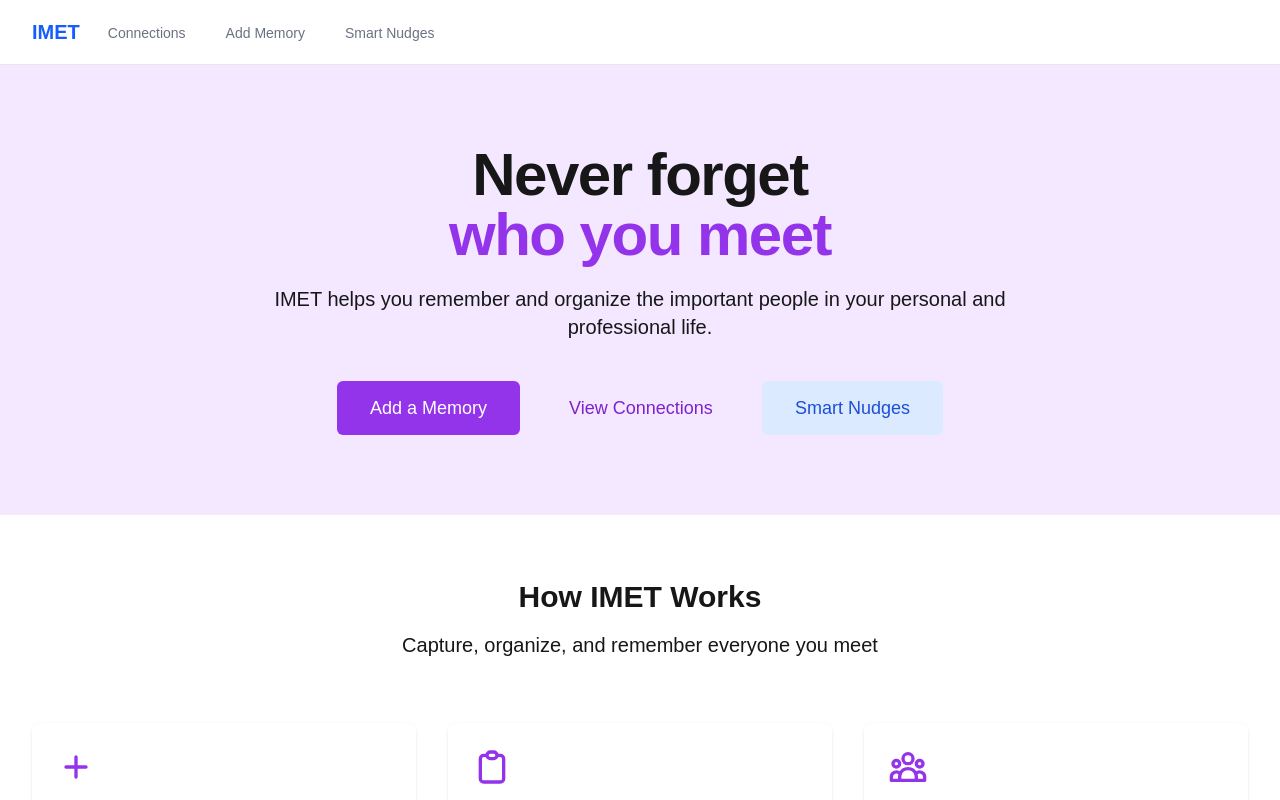
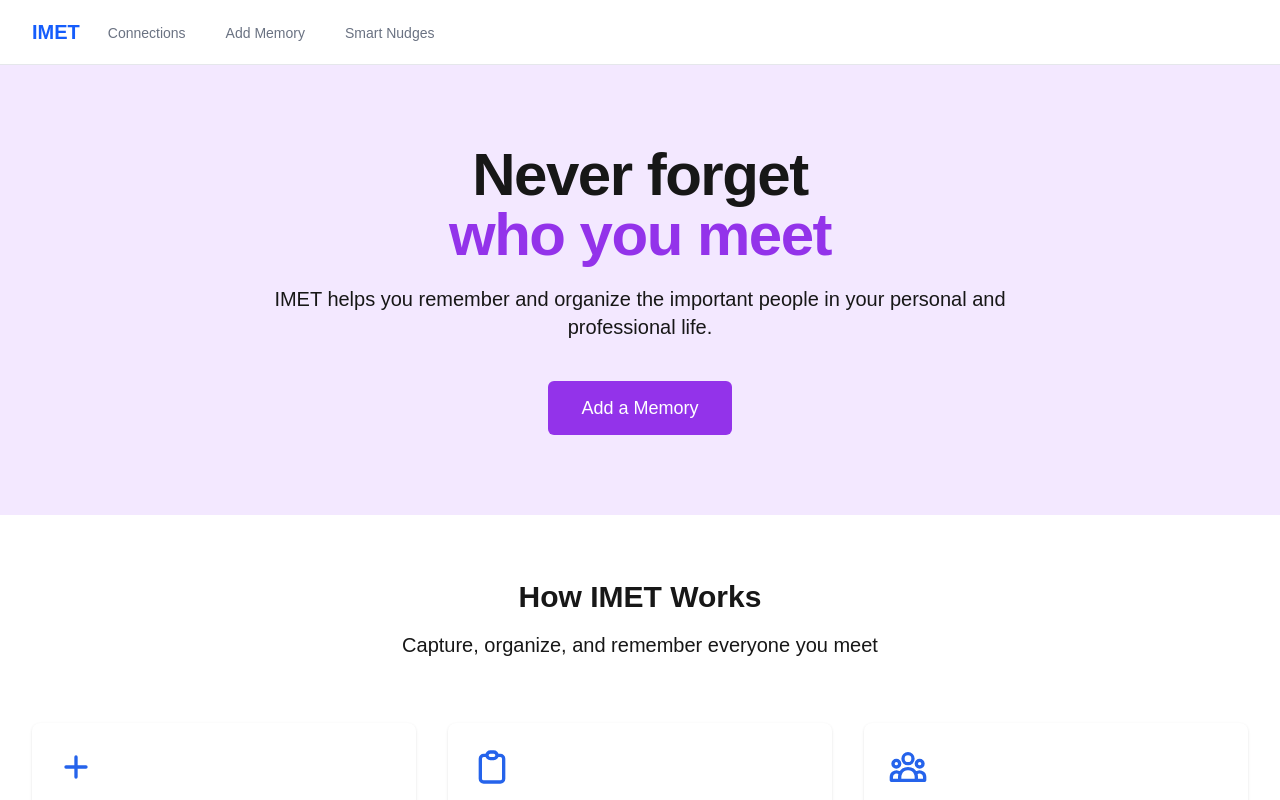
Before and after one commit to desraymondz/imet, a Next.js app: page / in a window 1280 px wide. Shown: the top 800 px of the page. Built offline with nearby package versions, Linux system fonts and the light colour scheme.

Commit message:
removed connection and nudge button on landing page

```diff
--- a/src/app/globals.css
+++ b/src/app/globals.css
@@ -6,26 +6,26 @@
   --foreground: #171717;
 
   /* Primary colors (Purple) */
-  --color-secondary-1: #f3e8ff;
-  --color-secondary-2: #e9d5ff;
-  --color-secondary-3: #d8b4fe;
-  --color-secondary-4: #c084fc;
-  --color-secondary-5: #a855f7;
-  --color-secondary-6: #9333ea;
-  --color-secondary-7: #7e22ce;
-  --color-secondary-8: #6b21a8;
-  --color-secondary-9: #581c87;
+  --color-primary-1: #f3e8ff;
+  --color-primary-2: #e9d5ff;
+  --color-primary-3: #d8b4fe;
+  --color-primary-4: #c084fc;
+  --color-primary-5: #a855f7;
+  --color-primary-6: #9333ea;
+  --color-primary-7: #7e22ce;
+  --color-primary-8: #6b21a8;
+  --color-primary-9: #581c87;
 
-  /* Secondary colors (Blue) */
-  --color-primary-1: #dbeafe;
-  --color-primary-2: #bfdbfe;
-  --color-primary-3: #93c5fd;
-  --color-primary-4: #60a5fa;
-  --color-primary-5: #3b82f6;
-  --color-primary-6: #2563eb;
-  --color-primary-7: #1d4ed8;
-  --color-primary-8: #1e40af;
-  --color-primary-9: #1e3a8a;
+  /* secondary colors (Blue) */
+  --color-secondary-1: #dbeafe;
+  --color-secondary-2: #bfdbfe;
+  --color-secondary-3: #93c5fd;
+  --color-secondary-4: #60a5fa;
+  --color-secondary-5: #3b82f6;
+  --color-secondary-6: #2563eb;
+  --color-secondary-7: #1d4ed8;
+  --color-secondary-8: #1e40af;
+  --color-secondary-9: #1e3a8a;
 }
 
 @theme inline {
@@ -51,16 +51,16 @@
     --color-primary-8: #e9d5ff;
     --color-primary-9: #f3e8ff;
 
-    /* Adjust secondary colors for dark mode */
-    --color-secondary-1: #1e3a8a;
-    --color-secondary-2: #1e40af;
-    --color-secondary-3: #1d4ed8;
-    --color-secondary-4: #2563eb;
-    --color-secondary-5: #3b82f6;
-    --color-secondary-6: #60a5fa;
-    --color-secondary-7: #93c5fd;
-    --color-secondary-8: #bfdbfe;
-    --color-secondary-9: #dbeafe;
+    /* Adjust primary colors for dark mode */
+    --color-primary-1: #1e3a8a;
+    --color-primary-2: #1e40af;
+    --color-primary-3: #1d4ed8;
+    --color-primary-4: #2563eb;
+    --color-primary-5: #3b82f6;
+    --color-primary-6: #60a5fa;
+    --color-primary-7: #93c5fd;
+    --color-primary-8: #bfdbfe;
+    --color-primary-9: #dbeafe;
   }
 }
 
--- a/src/components/home/CTASection.jsx
+++ b/src/components/home/CTASection.jsx
@@ -2,19 +2,19 @@ import Link from 'next/link';
 
 export default function CTASection() {
     return (
-        <section className="bg-[var(--color-secondary-7)] py-12">
+        <section className="bg-[var(--color-primary-7)] py-12">
             <div className="max-w-7xl mx-auto px-4 sm:px-6 lg:px-8">
                 <div className="text-center">
                     <h2 className="text-3xl font-extrabold text-white">
                         Start building your network today
                     </h2>
-                    <p className="mt-4 text-xl text-[var(--color-secondary-1)]">
+                    <p className="mt-4 text-xl text-[var(--color-primary-1)]">
                         Never forget a name, face, or important detail again
                     </p>
                     <div className="mt-8">
                         <Link
                             href="/memory-capture"
-                            className="px-8 py-3 border border-transparent text-base font-medium rounded-md text-[var(--color-secondary-7)] bg-white hover:bg-[var(--color-secondary-1)] md:text-lg"
+                            className="px-8 py-3 border border-transparent text-base font-medium rounded-md text-[var(--color-primary-7)] bg-white hover:bg-[var(--color-primary-1)] md:text-lg"
                         >
                             Get Started
                         </Link>
--- a/src/components/home/HeroSection.jsx
+++ b/src/components/home/HeroSection.jsx
@@ -2,12 +2,12 @@ import Link from 'next/link';
 
 export default function HeroSection() {
     return (
-        <section className="bg-[var(--color-secondary-1)] py-20">
+        <section className="bg-[var(--color-primary-1)] py-20">
             <div className="max-w-7xl mx-auto px-4 sm:px-6 lg:px-8">
                 <div className="text-center">
                     <h1 className="text-4xl font-bold tracking-tight text-[var(--foreground)] sm:text-5xl md:text-6xl">
                         <span className="block">Never forget</span>
-                        <span className="block text-[var(--color-secondary-6)]">who you meet</span>
+                        <span className="block text-[var(--color-primary-6)]">who you meet</span>
                     </h1>
                     <p className="mt-3 max-w-md mx-auto text-base text-[var(--foreground)] sm:text-lg md:mt-5 md:text-xl md:max-w-3xl">
                         IMET helps you remember and organize the important people in your personal and professional life.
@@ -15,21 +15,9 @@ export default function HeroSection() {
                     <div className="mt-10 flex justify-center gap-4 flex-wrap">
                         <Link
                             href="/memory-capture"
-                            className="px-8 py-3 border border-transparent text-base font-medium rounded-md text-white bg-[var(--color-secondary-6)] hover:bg-[var(--color-secondary-7)] md:text-lg"
+                            className="px-8 py-3 border border-transparent text-base font-medium rounded-md text-white bg-[var(--color-primary-6)] hover:bg-[var(--color-primary-7)] md:text-lg"
                         >
                             Add a Memory
-                        </Link>
-                        <Link
-                            href="/connections"
-                            className="px-8 py-3 border border-transparent text-base font-medium rounded-md text-[var(--color-secondary-7)] bg-[var(--color-secondary-1)] hover:bg-[var(--color-secondary-2)] md:text-lg"
-                        >
-                            View Connections
-                        </Link>
-                        <Link
-                            href="/nudges"
-                            className="px-8 py-3 border border-transparent text-base font-medium rounded-md text-[var(--color-primary-7)] bg-[var(--color-primary-1)] hover:bg-[var(--color-primary-2)] md:text-lg"
-                        >
-                            Smart Nudges
                         </Link>
                     </div>
                 </div>
```
